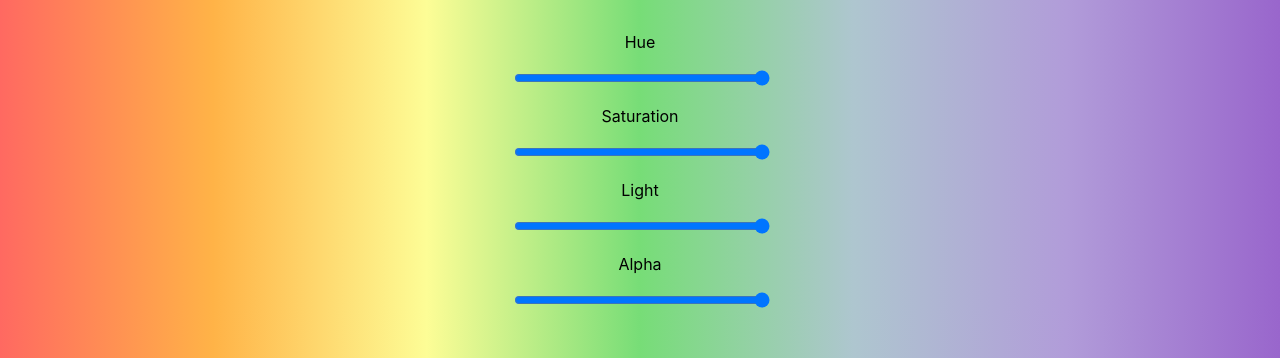
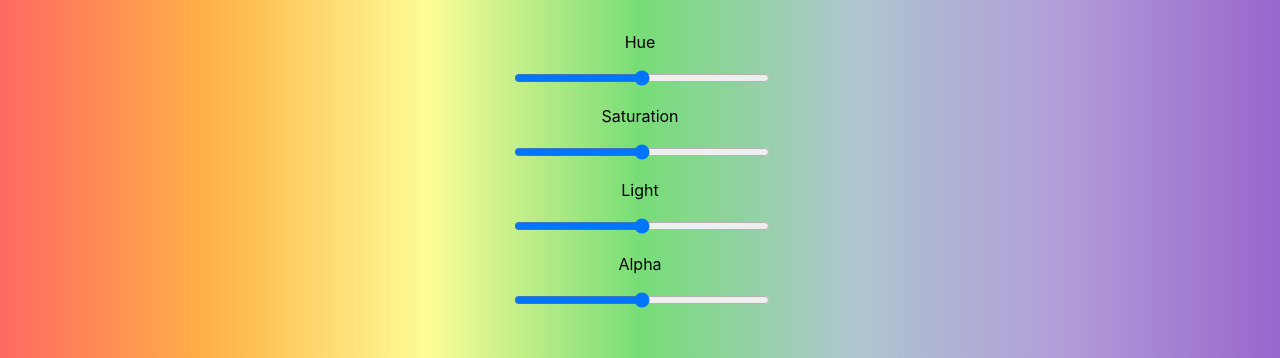
Before and after one commit to BreeJax/color-picker-webhooks, a React (Create React App) app: page / in a window 1280 px wide. Shown: the part 407-765 px from the top of the page. Built offline with nearby package versions, Linux system fonts and the light colour scheme.

Commit message:
fixing sliders

```diff
--- a/src/Components/Slider.js
+++ b/src/Components/Slider.js
@@ -4,7 +4,7 @@ class Slider extends Component {
   render() {
     return <div className="Slider" >
           <p>{this.props.title}</p>
-        <input name={this.props.title} type="range" min="1" max="100" value="100"/>
+        <input name={this.props.title} type="range" min={this.props.min} max={this.props.max} value={this.props.value}/>
     </div>
   }
 }
```
Also changed, not shown: src/App.js (+1 -8 lines).
